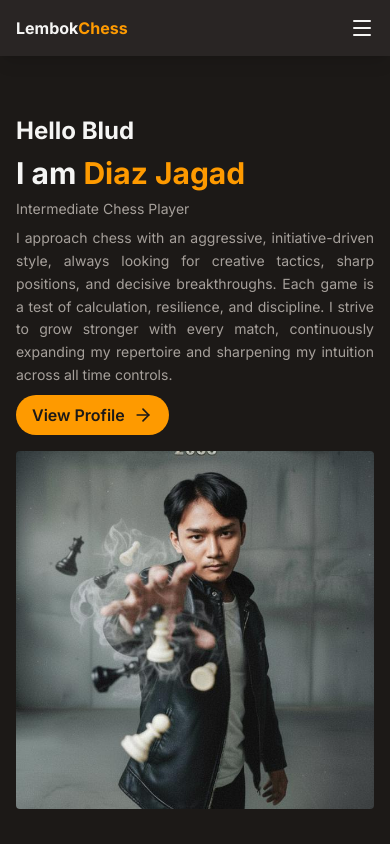
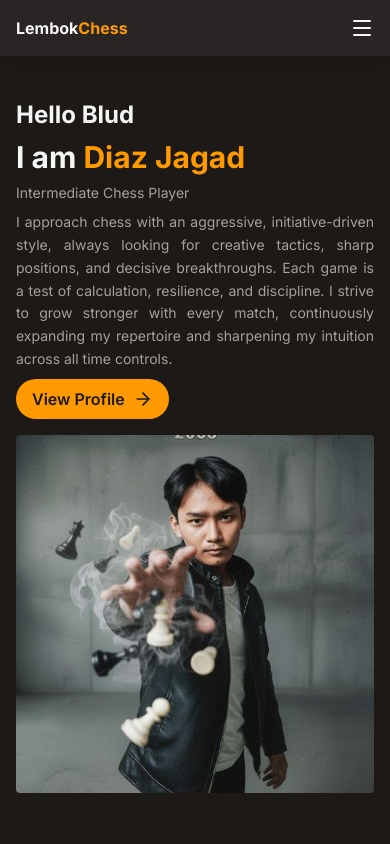
Before and after one commit to Lightning-88/portofolio-web-lembok, a React (Vite) app: page / in a window 390 px wide. Shown: the top 844 px of the page. Built offline with nearby package versions, Linux system fonts and the light colour scheme.

Commit message:
fixed layout pt-2

```diff
--- a/src/App.tsx
+++ b/src/App.tsx
@@ -9,7 +9,7 @@ export default function App() {
       <div className="text-stone-100 bg-stone-900 font-custom">
         <Navbar />
         <div className="w-full min-h-dvh">
-          <div className="container mx-auto pt-8 md:pt-0">
+          <div className="container mx-auto pt-4 md:pt-0">
             <Routes>
               <Route path="/" element={<HomePage />}></Route>
             </Routes>
```
